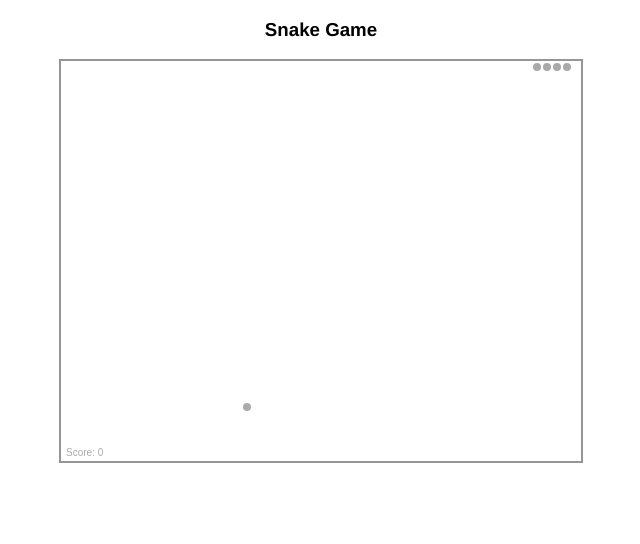
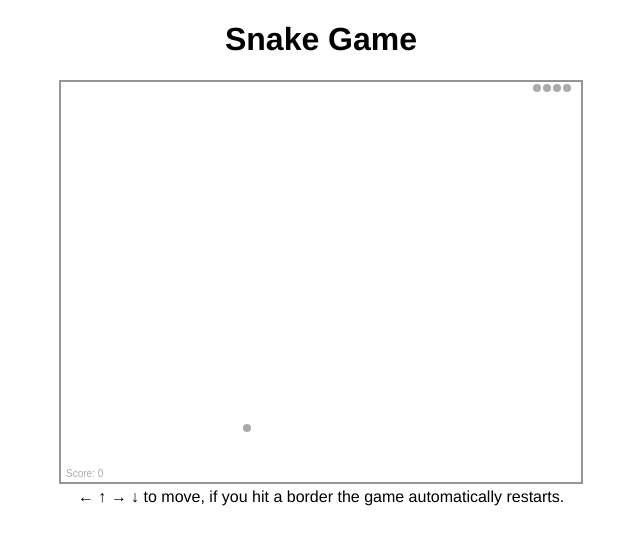
Before and after one commit to inetacodes/snake, a plain HTML site: page index.html in a window 1280 px wide. Shown: the whole page, without its empty margins (319-959 px from the left). Drawn offline with Linux system fonts and the light colour scheme.

Commit message:
Update index.html

```diff
--- a/index.html
+++ b/index.html
@@ -9,7 +9,10 @@
     <title>Snake Game</title>
 </head>
 <body>
-    <h3>Snake Game</h3>
+    <h1>Snake Game</h1>
     <canvas id="stage" height="400" width="520"></canvas>
+    <div>
+        &#8592; &#8593; &#8594; &#8595; to move, if you hit a border the game automatically restarts.
+    </div>
 </body>
 </html>
```
